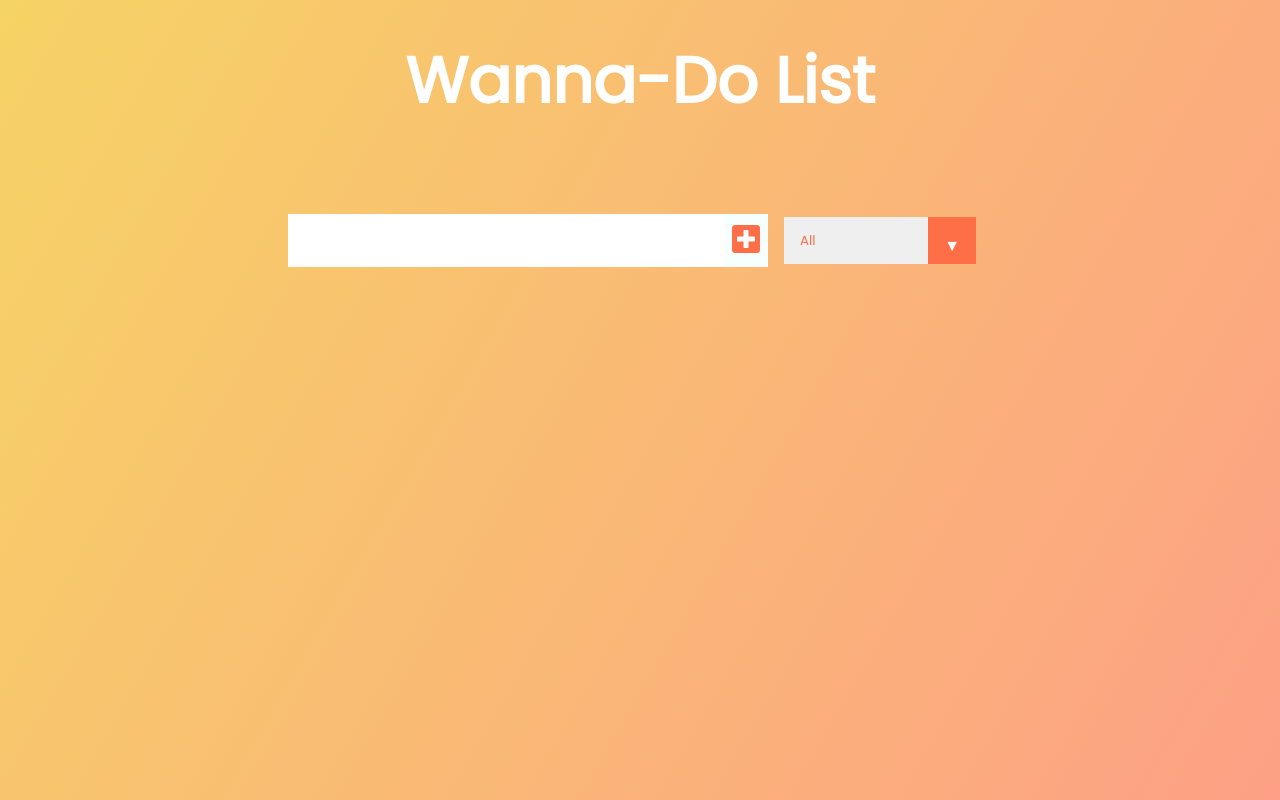
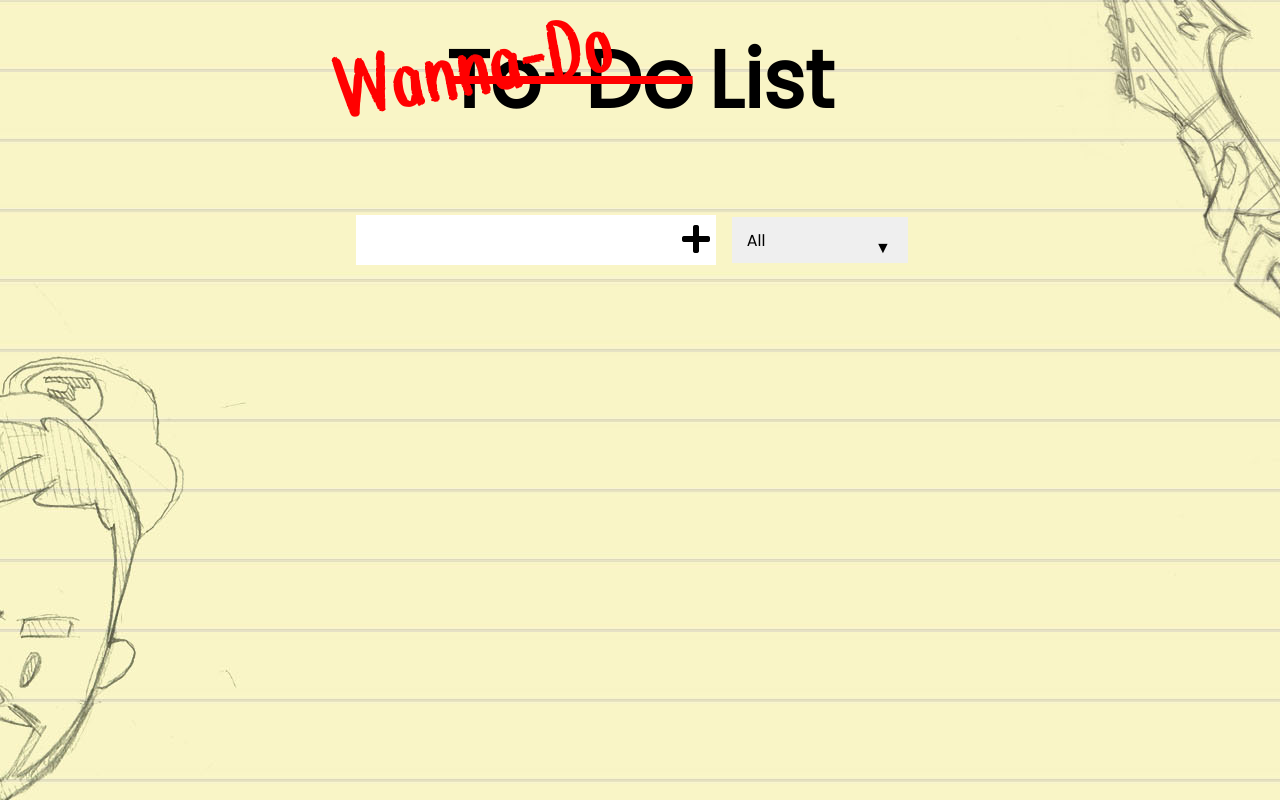
Before and after one commit to JordanBelmont/to-do-list, a React (Create React App) app: page / in a window 1280 px wide. Built offline with nearby package versions, Linux system fonts and the light colour scheme.

Commit message:
Added styling to App.css

```diff
--- a/public/index.html
+++ b/public/index.html
@@ -12,6 +12,8 @@
       href="https://fonts.googleapis.com/css?family=Poppins&display=swap"
       rel="stylesheet"
     />
+    <link href='https://css.gg/close.css' rel='stylesheet'>
+    <link href='https://css.gg/check.css' rel='stylesheet'>
     <link
       rel="stylesheet"
       href="https://cdnjs.cloudflare.com/ajax/libs/font-awesome/5.12.1/css/all.min.css"
--- a/src/App.css
+++ b/src/App.css
@@ -1,3 +1,10 @@
+/* Fonts */
+@font-face {
+      font-family: 'coffee&tea';
+      font-weight: normal;
+      src: url('../src/fonts/coffee&tea.ttf') format('truetype')
+   }
+
 * {
    margin: 0;
    padding: 0;
@@ -5,9 +12,11 @@
 }
 
 body {
-   background-image: linear-gradient(120deg, #f6d365 0%, #fda085 100%);
-   color: white;
-   font-family: "Poppins", sans-serif;
+   background-image: url('../src/images/paper.jpg');
+   background-position: center;
+   background-repeat: no-repeat;
+   background-attachment: fixed;
+   font-family: 'Poppins', sans-serif;
    min-height: 100vh;
 }
 
@@ -23,17 +32,41 @@ form {
    align-items: center;
 }
 
-form input,
-form button {
+h1 {
+   font-size: 5rem;
+}
+
+.wanna {
+   font-family: 'coffee&tea', sans-serif;
+   letter-spacing: 1px;
+   color: red;
+   transform: rotateZ(-10deg);
+   position: absolute;
+   top: 4%;
+   right: 52%;
+}
+
+.to-do {
+   text-decoration: line-through red;
+   margin-right: 1rem;
+}
+
+form input {
+   font-family: 'coffee&tea', sans-serif;
+   letter-spacing: 1px;
    padding: 0.5rem;
    font-size: 2rem;
    border: none;
    background: white;
+   width: 25%
 }
 
 form button {
-   color: #ff6f47;
-   background: #f7fffe;
+   padding: 0.4rem;
+   font-size: 2rem;
+   border: none;
+   background: white;
+   color: #000000;
    cursor: pointer;
    transition: all 0.3s ease;
 }
@@ -50,9 +83,11 @@ form button {
 }
 
 .todo {
-   margin: 0.5rem;
+   font-family: 'coffee&tea', sans-serif;
+   letter-spacing: 1px;
+   margin-bottom: 1rem;
    background: white;
-   font-size: 1.5rem;
+   font-size: 3rem;
    color: black;
    display: flex;
    justify-content: space-between;
@@ -61,20 +96,23 @@ form button {
 }
 
 .todo-select {
-   padding: 1rem;
+   width: 11rem;
+   padding: 0.9rem;
+   font-size: 1rem
 }
 
 .todo li {
    flex: 1;
 }
 
-.trash-btn, .complete-btn {
-   background: #ff6f47;
-   color: white;
-   border: none;
+.delete-btn,
+.complete-btn {
+   background: #ff4d00;
+   color: black;
+   border: 2px black;
    padding: 1rem;
    cursor: pointer;
-   font-size: 1rem;
+   margin: 0.5rem;
 }
 
 .complete-btn {
@@ -83,15 +121,14 @@ form button {
 
 .todo-item {
    padding: 0rem 0.5rem;
+   text-align: center;
 }
 
-.fa-trash, .fa-check {
+.fa-dizzy,
+.fa-laugh,
+.fa-sort-down {
    pointer-events: none;
-}
-
-.fall {
-   transform: translateY(10rem) rotateZ(20deg);
-   opacity: 0;
+   font-size: 2rem;
 }
 
 .completed {
@@ -112,8 +149,6 @@ select {
    background-image: none;
 }
 
-/* Custom Select */
-
 .select {
    margin: 1rem;
    position: relative;
@@ -121,29 +156,18 @@ select {
 }
 
 select {
-   color: #ff6f47;
-   font-family: "Poppins", sans-serif;
+   color: #000000;
+   font-family: 'Poppins', sans-serif;
    cursor: pointer;
-   width: 12rem;
 }
-
-/* Arrow */
 
 .select::after {
    content: "\25BC";
    position: absolute;
    top: 0;
    right: 0;
-   padding: 1rem;
-   background: #ff6f47;
+   padding: 1.1rem;
+   color: #000000;
    cursor: pointer;
    pointer-events: none;
 }
-
-/* Transition */
-
-/*
- .select:hover::after {
-   transform: scale(1.5);
- }
- */
--- a/src/App.js
+++ b/src/App.js
@@ -56,7 +56,9 @@ function App() {
    return (
       <div className="App">
          <header>
-            <h1>Wanna-Do List</h1>
+            <h1 className="wanna">Wanna-Do</h1>
+            <h1 className="to-do">To-Do</h1>
+            <h1>List</h1>
          </header>
          <Form
          setStatus={setStatus}
--- a/src/components/Form.js
+++ b/src/components/Form.js
@@ -39,7 +39,7 @@ const Form = ({ inputText, setInputText, todos, setTodos, setStatus }) => {
          className="todo-button"
          onClick={submitTodoHandler}
          >
-            <i className="fas fa-plus-square"></i>
+            <i className="fas fa-plus"></i>
          </button>
          <div className="select">
             <select
--- a/src/components/Todo.js
+++ b/src/components/Todo.js
@@ -22,10 +22,10 @@ const Todo = ({ text, todo, todos, setTodos }) => {
       <div className="todo">
          <li className={`todo-item ${todo.completed ? "completed" : ''}`}>{text}</li>
          <button className="complete-btn" onClick={completeHandler}>
-            <i className="fas fa-check"></i>
+            <i className="far fa-laugh"></i>
          </button>
-         <button className="trash-btn" onClick={deleteHandler}>
-            <i className="fas fa-trash"></i>
+         <button className="delete-btn" onClick={deleteHandler}>
+            <i className="far fa-dizzy"></i>
          </button>
       </div>
    );
```
Also changed, not shown: src/fonts/coffee&tea.ttf (added), src/images/paper.jpg (added).
